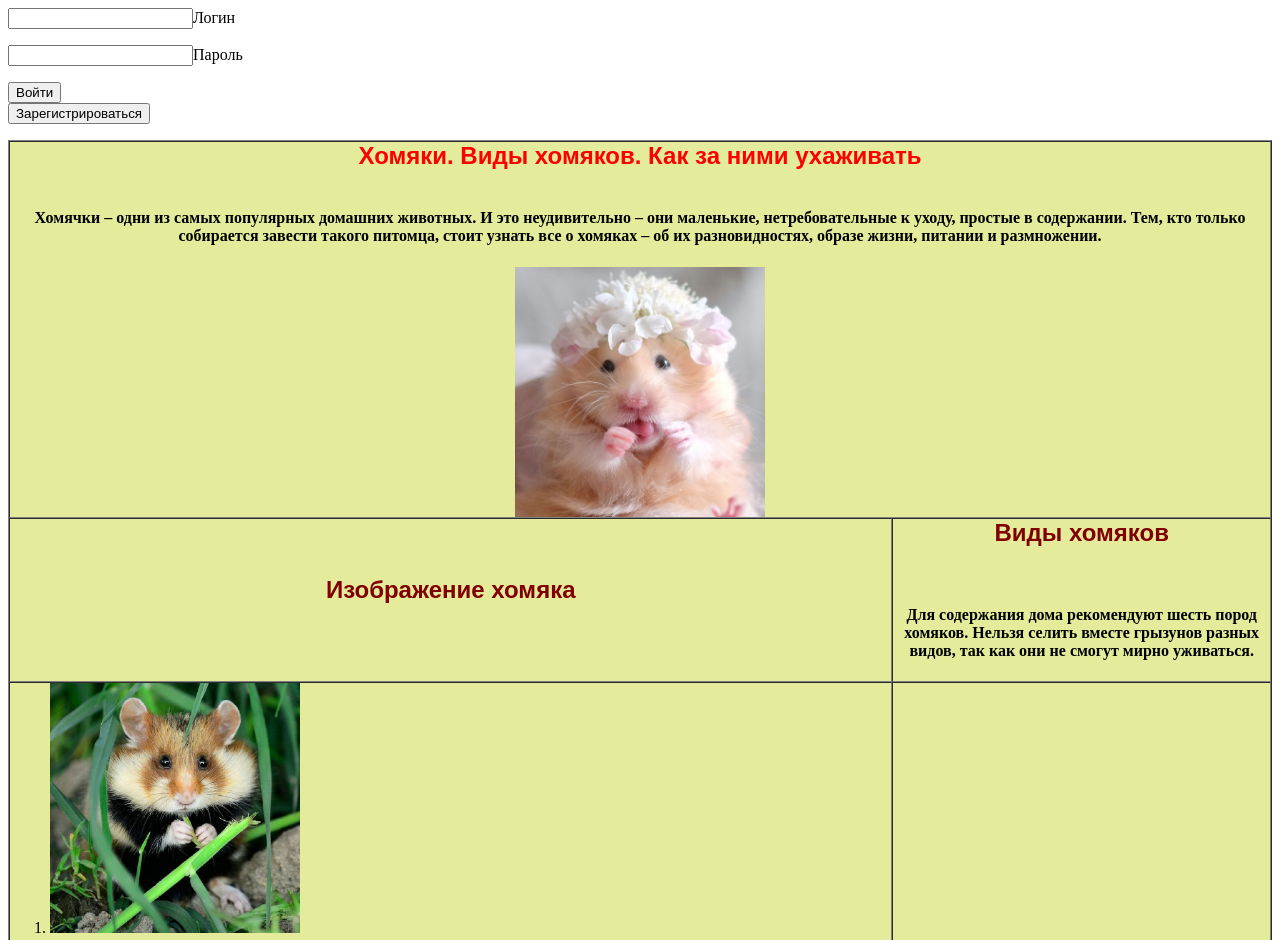
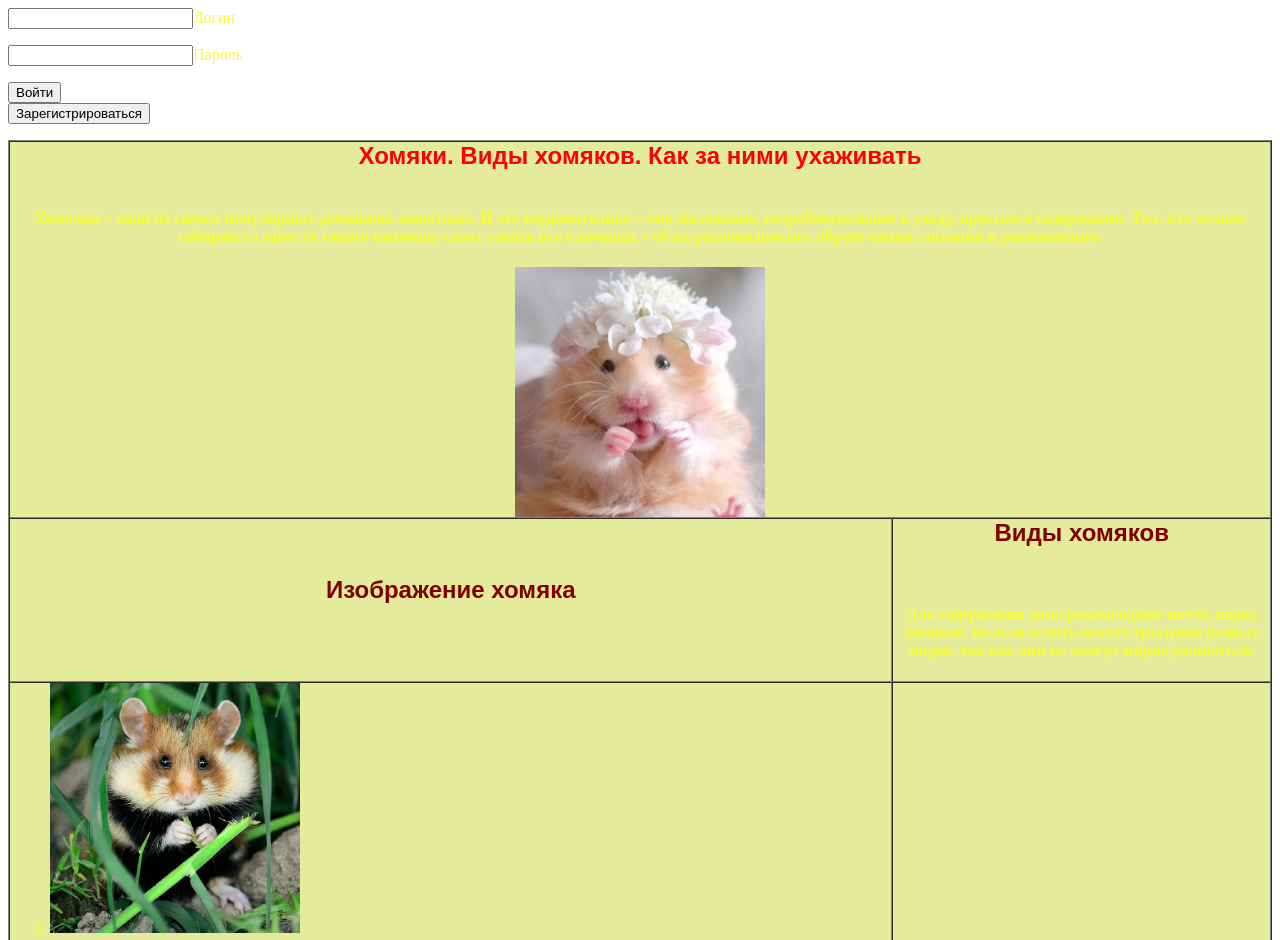
Before and after one commit to sonatigr/hamsterhomepage, a plain HTML site: page index.html in a window 1280 px wide. Shown: the top 940 px of the page. Drawn offline with Linux system fonts and the light colour scheme.

Commit message:
Update index.html

```diff
--- a/index.html
+++ b/index.html
@@ -2,7 +2,8 @@
 <head>
  <style>
   table{background:#e4eb9b;}
-  {color:#f9fc30;}
+  body{color:#f9fc30;}
+  img:hover{background-image:img src="tomato.jpg" widht="250" height="250"}
   <title>Главная страница про хомяков</title>
  </style>
 </head>
```
